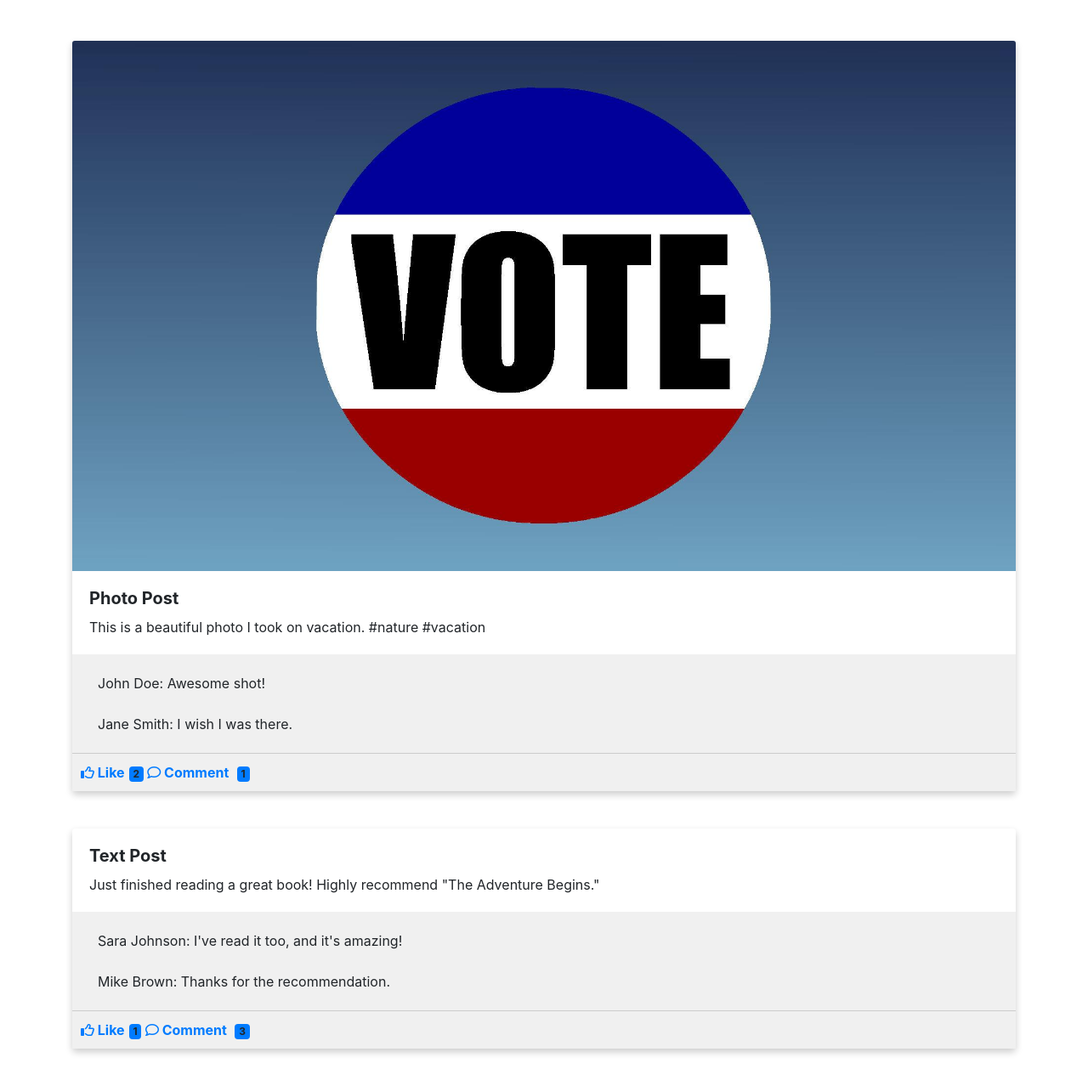
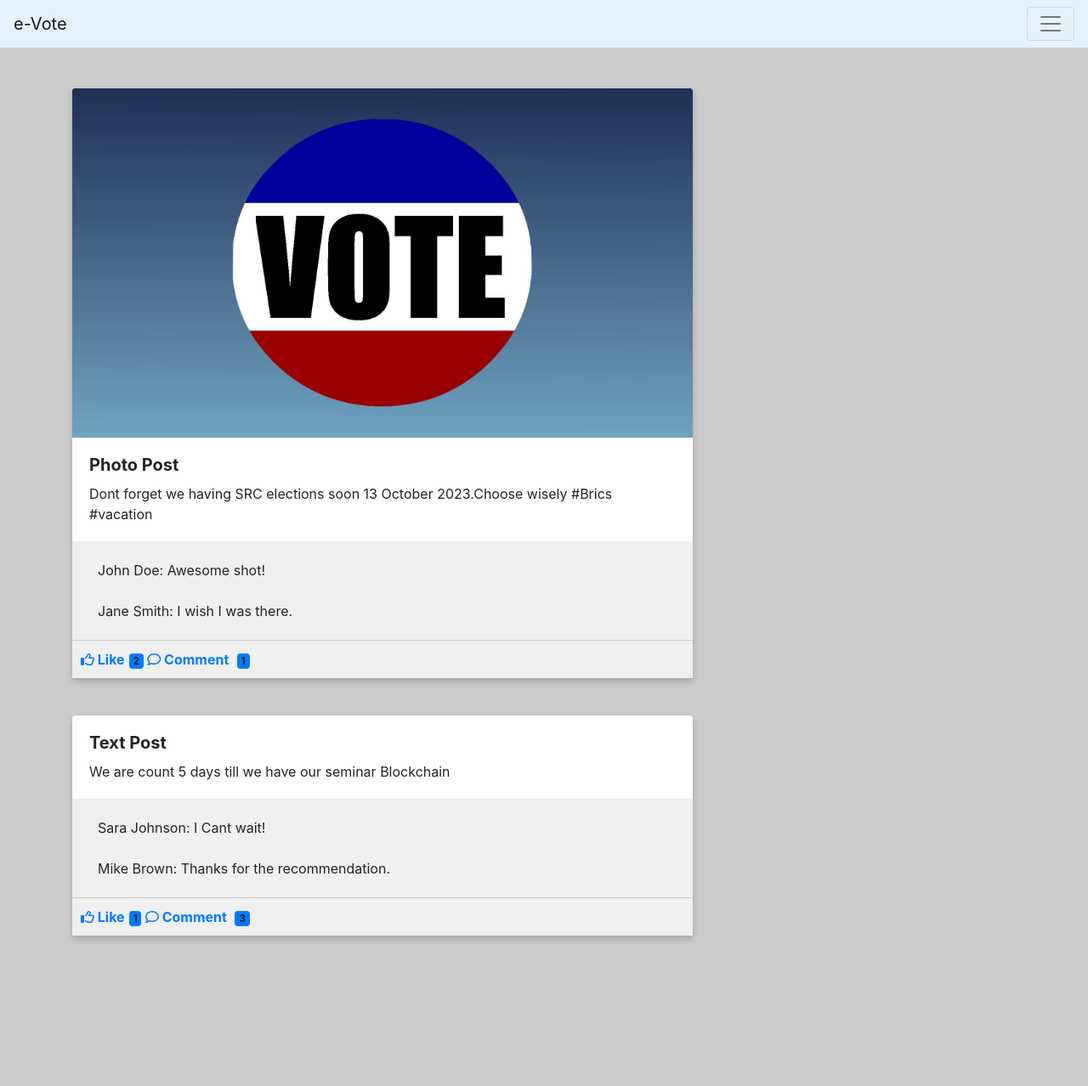
Before and after one commit to Katlehoseatlholo/Capstone_2023, a website: page webapp/feed.html in a window 1280 px wide. Shown: the whole page at 85% size. After the commit the page ends 1145 px from the top, so only its background shows below. Drawn offline with nearby package versions, Linux system fonts and the light colour scheme.

Commit message:
More chnages

```diff
--- a/webapp/feed.html
+++ b/webapp/feed.html
@@ -1,11 +1,16 @@
 <!DOCTYPE html>
 <html lang="en">
+
 <head>
     <meta charset="UTF-8">
     <meta name="viewport" content="width=device-width, initial-scale=1.0">
     <link href="https://maxcdn.bootstrapcdn.com/bootstrap/4.5.2/css/bootstrap.min.css" rel="stylesheet">
     <style>
         /* Custom CSS for Post Feed */
+        body {
+            background-color: #ccc;
+        }
+
         .card {
             border: none;
             margin-bottom: 20px;
@@ -47,51 +52,76 @@
 
         /* Custom CSS for comments */
         .comments-section {
-            background-color: #f0f0f0; /* Adjust this color as needed */
+            background-color: #f0f0f0;
+            /* Adjust this color as needed */
             padding: 10px;
             border-top: 1px solid #ccc;
         }
     </style>
     <title>Post Feed</title>
 </head>
+
 <body>
+    <nav class="navbar navbar-light" style="background-color: #e3f2fd;">
+        <!-- Navbar content -->
+        <a class="navbar-brand" href="#">e-Vote</a>
+        <button class="navbar-toggler" type="button" data-toggle="collapse" data-target="#navbarNavAltMarkup"
+            aria-controls="navbarNavAltMarkup" aria-expanded="false" aria-label="Toggle navigation">
+            <span class="navbar-toggler-icon"></span>
+        </button>
+        <div class="collapse navbar-collapse" id="navbarNavAltMarkup">
+            <div class="navbar-nav">
+                <a class="nav-item nav-link active" href="#">Home <span class="sr-only">(current)</span></a>
+                <a class="nav-item nav-link" href="profile.html">Profile</a>
+                <a class="nav-item nav-link" href="feed.html">Feed</a>
+                <a class="nav-item nav-link" href="VIewBallots.html">ViewBallots</a>
+                <a class="nav-item nav-link" href="ViewResults.html">Results</a>
+                <a class="nav-item nav-link disabled" href="login.html" tabindex="-1" aria-disabled="true">log-out</a>
+            </div>
+        </div>
 
+    </nav>
     <div class="container mt-5">
         <div class="row">
             <!-- Photo Post Card -->
-        <div class="col-md-12 mb-4">
+            <div class="col-md-8 mb-4">
                 <div class="card">
                     <img src="../webapp/img/b4.jpg" class="card-img-top" alt="Photo">
                     <div class="card-body">
                         <h5 class="card-title">Photo Post</h5>
-                    <p class="card-text">This is a beautiful photo I took on vacation. #nature #vacation</p>
+                        <p class="card-text">Dont forget we having SRC elections soon 13 October 2023.Choose wisely
+                            #Brics #vacation</p>
                     </div>
                     <ul class="list-group list-group-flush comments-section">
                         <li class="list-group-item">John Doe: Awesome shot! </li>
                         <li class="list-group-item">Jane Smith: I wish I was there.</li>
                     </ul>
                     <div class="card-body comments-section">
-                    <a href="#" class="card-link"><i class="far fa-thumbs-up"></i> Like</a><span class="badge badge-light">2</span>
-                    <a href="#" class="card-link"><i class="far fa-comment"></i> Comment</a> <span class="badge badge-light">1</span>
+                        <a href="#" class="card-link"><i class="far fa-thumbs-up"></i> Like</a><span
+                            class="badge badge-light">2</span>
+                        <a href="#" class="card-link"><i class="far fa-comment"></i> Comment</a> <span
+                            class="badge badge-light">1</span>
                     </div>
 
                 </div>
             </div>
 
             <!-- Text Post Card -->
-        <div class="col-md-12 mb-4">
+            <div class="col-md-8 mb-4">
                 <div class="card">
                     <div class="card-body">
                         <h5 class="card-title">Text Post</h5>
-                    <p class="card-text">Just finished reading a great book! Highly recommend "The Adventure Begins."</p>
+                        <p class="card-text">We are count 5 days till we have our seminar Blockchain</p>
                     </div>
                     <ul class="list-group list-group-flush comments-section">
-                    <li class="list-group-item">Sara Johnson: I've read it too, and it's amazing!</li>
+                        <li class="list-group-item">Sara Johnson: I Cant wait!</li>
                         <li class="list-group-item">Mike Brown: Thanks for the recommendation. </li>
                     </ul>
                     <div class="card-body comments-section">
-                    <a href="#" class="card-link"><i class="far fa-thumbs-up"></i> Like</a><span class="badge badge-light">1</span>
-                    <a href="#" class="card-link"><i class="far fa-comment"></i> Comment</a> <span class="badge badge-light">3</span>
+                        <a href="#" class="card-link"><i class="far fa-thumbs-up"></i> Like</a><span
+                            class="badge badge-light">1</span>
+                        <a href="#" class="card-link"><i class="far fa-comment"></i> Comment</a> <span
+                            class="badge badge-light">3</span>
                     </div>
                     <!-- Comments Section -->
 
@@ -107,4 +137,5 @@
     <script src="https://kit.fontawesome.com/a076d05399.js"></script>
 
 </body>
+
 </html>
```
Also changed, not shown: webapp/VIewBallots.html (+20 -0 lines), webapp/forgotpassword.html (+20 -0 lines), webapp/profile.html (+21 -1 lines). Lines whose indentation alone changed are shown as unchanged.
